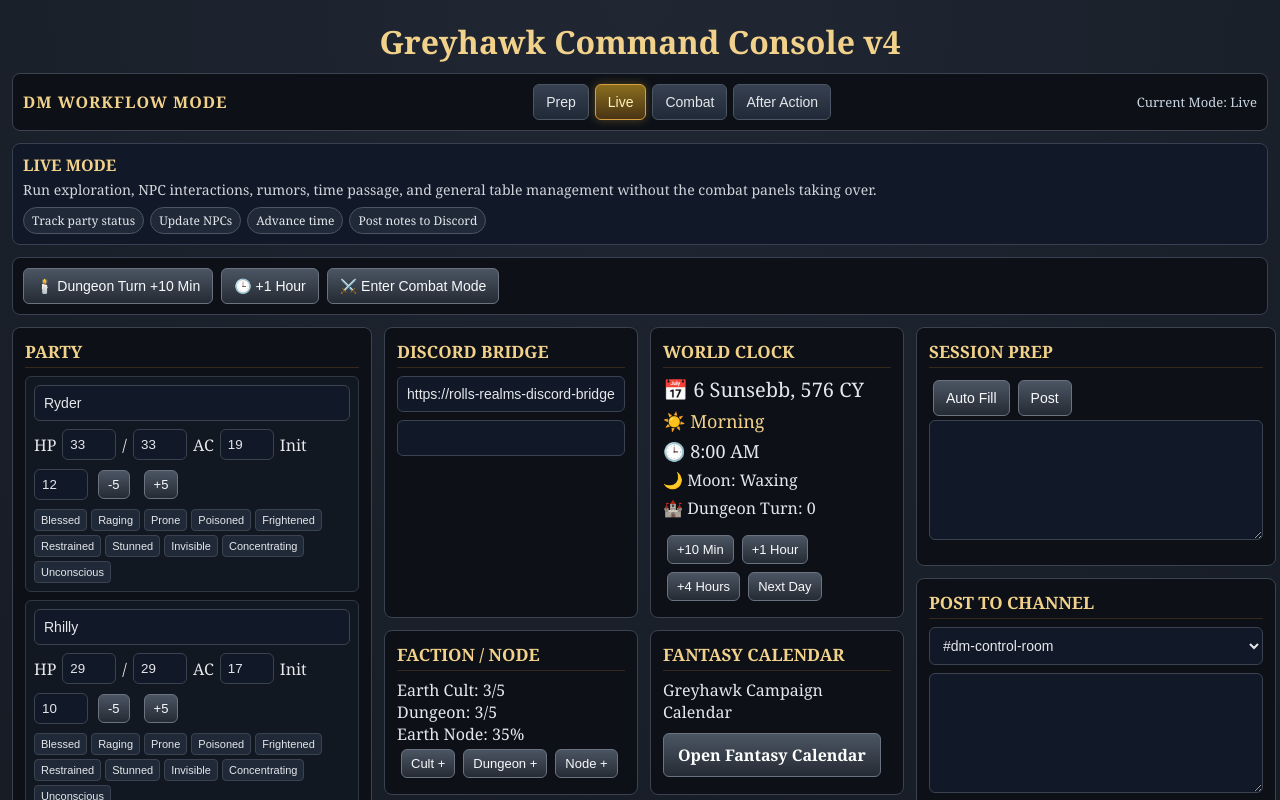
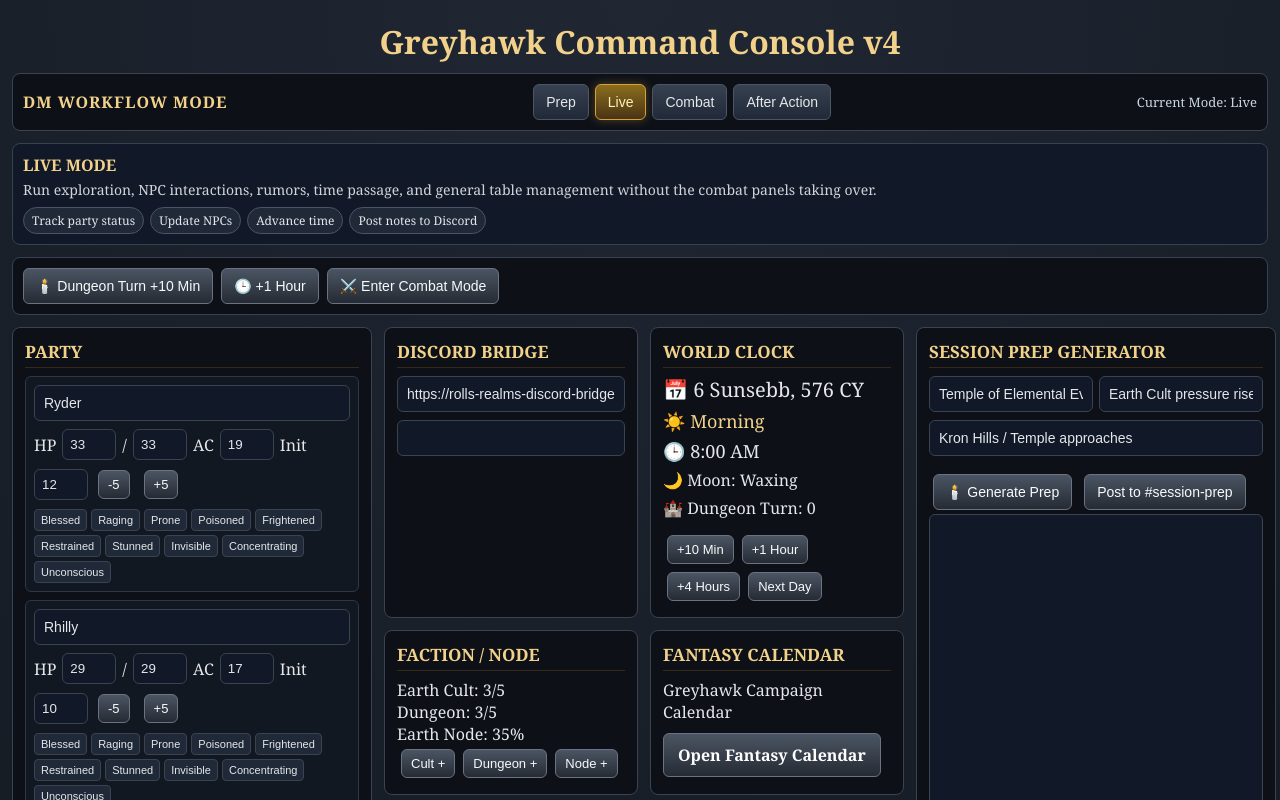
Before and after one commit to hahnfahn-web/greyhawk-console, a React (Vite) app: page / in a window 1280 px wide. Shown: the top 800 px of the page. Built offline with nearby package versions, Linux system fonts and the light colour scheme.

Commit message:
Add Session Prep Generator v1

```diff
--- a/src/App.jsx
+++ b/src/App.jsx
@@ -617,6 +617,9 @@ export default function App() {
   });
 
   const [sessionPrep, setSessionPrep] = useState(() => loadSaved("sessionPrep", ""));
+  const [prepFocus, setPrepFocus] = useState(() => loadSaved("prepFocus", "Temple of Elemental Evil"));
+  const [prepThreat, setPrepThreat] = useState(() => loadSaved("prepThreat", "Earth Cult pressure rises"));
+  const [prepLocation, setPrepLocation] = useState(() => loadSaved("prepLocation", "Kron Hills / Temple approaches"));
   const [savedEncounters, setSavedEncounters] = useState(() =>
     loadSaved("savedEncounters", DEFAULT_ENCOUNTERS)
   );
@@ -642,6 +645,9 @@ export default function App() {
   useEffect(() => localStorage.setItem("selectedActionInfo", JSON.stringify(selectedActionInfo)), [selectedActionInfo]);
   useEffect(() => localStorage.setItem("npcs", JSON.stringify(npcs)), [npcs]);
   useEffect(() => localStorage.setItem("sessionPrep", JSON.stringify(sessionPrep)), [sessionPrep]);
+  useEffect(() => localStorage.setItem("prepFocus", JSON.stringify(prepFocus)), [prepFocus]);
+  useEffect(() => localStorage.setItem("prepThreat", JSON.stringify(prepThreat)), [prepThreat]);
+  useEffect(() => localStorage.setItem("prepLocation", JSON.stringify(prepLocation)), [prepLocation]);
   useEffect(() => localStorage.setItem("savedEncounters", JSON.stringify(savedEncounters)), [savedEncounters]);
 
   const addLog = (msg) =>
@@ -956,6 +962,30 @@ export default function App() {
     reader.readAsText(file);
   };
 
+  const syncDefaultMonsters = () => {
+    let addedCount = 0;
+
+    setMonsterLibrary((prev) => {
+      const merged = [...prev];
+
+      DEFAULT_MONSTER_LIBRARY.forEach((defaultMonster) => {
+        const exists = merged.some(
+          (entry) => entry.name.toLowerCase() === defaultMonster.name.toLowerCase()
+        );
+
+        if (!exists) {
+          const normalized = normalizeMonster(defaultMonster);
+          merged.push({ ...normalized, id: undefined });
+          addedCount += 1;
+        }
+      });
+
+      return merged;
+    });
+
+    addLog(`🔄 Sync Defaults complete. Added ${addedCount} monster(s).`);
+  };
+
   const updateEnemyHp = (id, amount) => {
     setEnemies((prev) => {
       return prev.flatMap((e) => {
@@ -1189,20 +1219,58 @@ export default function App() {
     });
   };
 
-  const buildPrep = () => `## 🕯️ Session Prep
+  const buildPrep = () => `## 🕯️ Session Prep — Greyhawk Command Console
+
+**Focus:** ${prepFocus || "Temple of Elemental Evil"}
+**Primary Threat:** ${prepThreat || "Cult activity escalates"}
+**Likely Location:** ${prepLocation || "Near the Temple"}
 
 **Date:** ${calendar.date}, ${calendar.phase}, ${formatHour(calendar.time)}
 **Dungeon Turn:** ${calendar.dungeonTurn || 0}
 **Moon Phase:** ${calendar.moonPhase || "Waxing"}
 **Session:** #${calendar.session}
-**Earth Cult Alert:** ${earthCult}/5
-**Dungeon Alert:** ${dungeonAlert}/5
-**Earth Node Progress:** ${nodeProgress}%
-
-### Notes
-- Encounter ideas
-- NPC reactions
-- Treasure hooks`;
+
+## Current World State
+- Earth Cult Alert: ${earthCult}/5
+- Dungeon Alert: ${dungeonAlert}/5
+- Earth Node Progress: ${nodeProgress}%
+
+## Opening Recap
+The road behind the party is troubled by rumor, old blood, and the slow tightening grip of hidden powers. The cults beneath the Temple do not sleep. Their watchers listen from broken halls, muddy roads, and friendly-looking taprooms.
+
+## Likely Scenes
+1. **Approach / Investigation:** Signs of cult movement, disturbed earth, frightened locals, or unnatural silence.
+2. **NPC Pressure:** A suspicious villager, desperate informant, or cult-touched survivor forces a decision.
+3. **Dungeon or Wilderness Threat:** Patrols, traps, ambushes, or environmental hazards reveal the enemy's preparation.
+4. **Choice Point:** Press onward, retreat, negotiate, rest, or risk attracting greater attention.
+
+## Active NPC / Faction Moves
+- Earth Cult agents reinforce chokepoints and watch for relic-bearers.
+- Local informants grow nervous; one may sell information to the wrong side.
+- Rival cult influence may exploit any delay or visible weakness.
+
+## Rumors / Clues
+- "The ground has been breathing near the old stones."
+- "A hooded priest paid silver for names of armed strangers."
+- "Something root-bound and dead was seen moving in the reeds."
+
+## Encounter Options
+- Cult Ambush if the party moves openly or makes noise.
+- Rootbound Husk if they pass through marsh, roots, grave-soil, or corrupted wilderness.
+- Earth Temple Guard if they breach a fortified cult position.
+
+## Treasure / Rewards Hooks
+- Earth cult token or coded prayer strip.
+- Mud-caked relic fragment or blackened seed-core.
+- A recovered note pointing toward the next chamber, informant, or cult cell.
+
+## DM Reminders
+- Advance time after meaningful exploration.
+- Escalate Dungeon Alert if the party rests loudly, leaves witnesses, or triggers alarms.
+- Use bloodied monsters intelligently: flee, call aid, bargain, or die fanatically depending on morale.
+
+## Discord Player Teaser
+The old roads bend toward darker ground. Somewhere ahead, roots clutch bone, stone remembers blood, and the Temple waits beneath a silence too deliberate to be natural.`;
 
   const buildSnapshot = () => {
     const partyText = party
@@ -1507,16 +1575,24 @@ Earth Node Progress: ${nodeProgress}%`;
                 saveMonsterAsNew={saveMonsterAsNew}
                 exportMonsterLibrary={exportMonsterLibrary}
                 importMonsterLibrary={importMonsterLibrary}
+                syncDefaultMonsters={syncDefaultMonsters}
               />
               <EnemiesPanel enemies={enemies} enemyForm={enemyForm} setEnemyForm={setEnemyForm} addEnemy={addEnemy} updateEnemyHp={updateEnemyHp} removeEnemy={removeEnemy} toggleEnemyCondition={toggleEnemyCondition} saveFormToMonsterLibrary={saveFormToMonsterLibrary} />
             </>
           )}
           {(workflowMode === "Prep" || workflowMode === "Live") && (
-            <Panel title="Session Prep">
-              <button style={buttonStyle} onClick={() => setSessionPrep(buildPrep())}>Auto Fill</button>
-              <button style={buttonStyle} onClick={() => postToDiscord("session-prep", sessionPrep || buildPrep())}>Post</button>
-              <textarea style={textAreaStyle} value={sessionPrep} onChange={(e) => setSessionPrep(e.target.value)} />
-            </Panel>
+            <SessionPrepGeneratorPanel
+              sessionPrep={sessionPrep}
+              setSessionPrep={setSessionPrep}
+              buildPrep={buildPrep}
+              postToDiscord={postToDiscord}
+              prepFocus={prepFocus}
+              setPrepFocus={setPrepFocus}
+              prepThreat={prepThreat}
+              setPrepThreat={setPrepThreat}
+              prepLocation={prepLocation}
+              setPrepLocation={setPrepLocation}
+            />
           )}
 
           {(workflowMode === "Prep" || workflowMode === "Live" || workflowMode === "After Action") && (
@@ -1548,42 +1624,7 @@ Earth Node Progress: ${nodeProgress}%`;
         <div style={bottomStyle}>
           <Panel title="Log">
             <div style={logBoxStyle}>{log.length === 0 ? <p>No actions yet.</p> : log.map((l, i) => <div key={i}>• {l}</div>)}</div>
-
-      <div style={monsterEditorPanelStyle}>
-        <h3 style={subHeaderStyle}>Monster Editor</h3>
-
-        <input style={inputStyle} placeholder="Name" value={monsterEditor.name} onChange={(e) => setMonsterEditor({ ...monsterEditor, name: e.target.value })} />
-
-        <div style={miniGridStyle}>
-          <input style={inputStyle} placeholder="HP" value={monsterEditor.hp} onChange={(e) => setMonsterEditor({ ...monsterEditor, hp: e.target.value })} />
-          <input style={inputStyle} placeholder="AC" value={monsterEditor.ac} onChange={(e) => setMonsterEditor({ ...monsterEditor, ac: e.target.value })} />
-          <input style={inputStyle} placeholder="Init" value={monsterEditor.init} onChange={(e) => setMonsterEditor({ ...monsterEditor, init: e.target.value })} />
-          <input style={inputStyle} placeholder="XP" value={monsterEditor.xp} onChange={(e) => setMonsterEditor({ ...monsterEditor, xp: e.target.value })} />
-        </div>
-
-        <div style={miniGridStyle}>
-          <input style={inputStyle} placeholder="Attack Bonus" value={monsterEditor.attackBonus} onChange={(e) => setMonsterEditor({ ...monsterEditor, attackBonus: e.target.value })} />
-          <input style={inputStyle} placeholder="Spell Save DC" value={monsterEditor.spellSaveDc} onChange={(e) => setMonsterEditor({ ...monsterEditor, spellSaveDc: e.target.value })} />
-          <input style={inputStyle} placeholder="Spell Attack Bonus" value={monsterEditor.spellAttackBonus} onChange={(e) => setMonsterEditor({ ...monsterEditor, spellAttackBonus: e.target.value })} />
-          <input style={inputStyle} placeholder="Speed" value={monsterEditor.speed} onChange={(e) => setMonsterEditor({ ...monsterEditor, speed: e.target.value })} />
-        </div>
-
-        <input style={inputStyle} placeholder="Senses" value={monsterEditor.senses} onChange={(e) => setMonsterEditor({ ...monsterEditor, senses: e.target.value })} />
-
-        <input style={inputStyle} placeholder="Languages" value={monsterEditor.languages} onChange={(e) => setMonsterEditor({ ...monsterEditor, languages: e.target.value })} />
-
-        <textarea style={textAreaStyle} placeholder="Traits (one per line)" value={monsterEditor.traits} onChange={(e) => setMonsterEditor({ ...monsterEditor, traits: e.target.value })} />
-
-        <textarea style={textAreaStyle} placeholder="Tactics (one per line)" value={monsterEditor.tactics} onChange={(e) => setMonsterEditor({ ...monsterEditor, tactics: e.target.value })} />
-
-        <textarea style={textAreaStyle} placeholder="Loot (one per line)" value={monsterEditor.loot} onChange={(e) => setMonsterEditor({ ...monsterEditor, loot: e.target.value })} />
-
-        <div style={buttonWrapStyle}>
-          <button style={buttonStyle} onClick={saveMonsterEditor}>💾 Save Monster</button>
-          <button style={buttonStyle} onClick={saveMonsterAsNew}>📚 Save As New</button>
-        </div>
-      </div>
-    </Panel>
+</Panel>
         </div>
       </main>
     </div>
@@ -1871,6 +1912,60 @@ function CombatDirectorPanel({ round, active, initiative, turnIndex, nextTurn, r
       </div>
 
       {encounterSummary && <textarea style={{ ...textAreaStyle, minHeight: 220 }} value={encounterSummary} readOnly />}
+    </Panel>
+  );
+}
+
+function SessionPrepGeneratorPanel({
+  sessionPrep,
+  setSessionPrep,
+  buildPrep,
+  postToDiscord,
+  prepFocus,
+  setPrepFocus,
+  prepThreat,
+  setPrepThreat,
+  prepLocation,
+  setPrepLocation,
+}) {
+  const generatePrep = () => {
+    setSessionPrep(buildPrep());
+  };
+
+  return (
+    <Panel title="Session Prep Generator">
+      <div style={miniGridStyle}>
+        <input
+          style={inputStyle}
+          placeholder="Session focus"
+          value={prepFocus}
+          onChange={(event) => setPrepFocus(event.target.value)}
+        />
+        <input
+          style={inputStyle}
+          placeholder="Primary threat"
+          value={prepThreat}
+          onChange={(event) => setPrepThreat(event.target.value)}
+        />
+      </div>
+
+      <input
+        style={inputStyle}
+        placeholder="Likely location"
+        value={prepLocation}
+        onChange={(event) => setPrepLocation(event.target.value)}
+      />
+
+      <div style={buttonWrapStyle}>
+        <button style={buttonStyle} onClick={generatePrep}>🕯️ Generate Prep</button>
+        <button style={buttonStyle} onClick={() => postToDiscord("session-prep", sessionPrep || buildPrep())}>Post to #session-prep</button>
+      </div>
+
+      <textarea
+        style={{ ...textAreaStyle, minHeight: 320 }}
+        value={sessionPrep}
+        onChange={(event) => setSessionPrep(event.target.value)}
+      />
     </Panel>
   );
 }
@@ -1924,7 +2019,21 @@ function PartyPanel({ party, updatePartyField, updatePartyHp, toggleCondition })
   );
 }
 
-function MonsterLibraryPanel({ monsterLibrary, monsterSearch, setMonsterSearch, addMonsterFromLibrary, deleteMonsterFromLibrary, exportMonsterLibrary, importMonsterLibrary, openMonsterEditor, monsterEditor, setMonsterEditor, saveMonsterEditor, saveMonsterAsNew }) {
+function MonsterLibraryPanel({
+  monsterLibrary,
+  monsterSearch,
+  setMonsterSearch,
+  addMonsterFromLibrary,
+  deleteMonsterFromLibrary,
+  openMonsterEditor,
+  monsterEditor,
+  setMonsterEditor,
+  saveMonsterEditor,
+  saveMonsterAsNew,
+  exportMonsterLibrary,
+  importMonsterLibrary,
+  syncDefaultMonsters,
+}) {
   const query = monsterSearch.trim().toLowerCase();
   const filteredMonsters = monsterLibrary.filter((monster) =>
     monster.name.toLowerCase().includes(query)
@@ -1943,7 +2052,9 @@ function MonsterLibraryPanel({ monsterLibrary, monsterSearch, setMonsterSearch,
         <button style={smallButtonStyle} onClick={exportMonsterLibrary}>
           📤 Export Library
         </button>
-
+        <button style={smallButtonStyle} onClick={syncDefaultMonsters}>
+          🔄 Sync Defaults
+        </button>
         <label style={smallButtonStyle}>
           📥 Import Library
           <input
@@ -1966,7 +2077,10 @@ function MonsterLibraryPanel({ monsterLibrary, monsterSearch, setMonsterSearch,
                 HP {monster.hp}/{monster.maxHp} | AC {monster.ac} | XP {monster.xp}
               </div>
               <div style={{ fontSize: 12, marginTop: 4 }}>
-                {(monster.actions || []).slice(0, 4).join(" • ")}
+                {(monster.actions || [])
+                  .slice(0, 4)
+                  .map((action) => (typeof action === "string" ? action : action.name))
+                  .join(" • ")}
               </div>
               <button style={smallButtonStyle} onClick={() => addMonsterFromLibrary(monster)}>
                 Add to Encounter
@@ -1980,6 +2094,32 @@ function MonsterLibraryPanel({ monsterLibrary, monsterSearch, setMonsterSearch,
             </div>
           ))
         )}
+      </div>
+
+      <div style={monsterEditorPanelStyle}>
+        <h3 style={subHeaderStyle}>Monster Editor</h3>
+        <input style={inputStyle} placeholder="Name" value={monsterEditor.name} onChange={(e) => setMonsterEditor({ ...monsterEditor, name: e.target.value })} />
+        <div style={miniGridStyle}>
+          <input style={inputStyle} placeholder="HP" value={monsterEditor.hp} onChange={(e) => setMonsterEditor({ ...monsterEditor, hp: e.target.value })} />
+          <input style={inputStyle} placeholder="AC" value={monsterEditor.ac} onChange={(e) => setMonsterEditor({ ...monsterEditor, ac: e.target.value })} />
+          <input style={inputStyle} placeholder="Init" value={monsterEditor.init} onChange={(e) => setMonsterEditor({ ...monsterEditor, init: e.target.value })} />
+          <input style={inputStyle} placeholder="XP" value={monsterEditor.xp} onChange={(e) => setMonsterEditor({ ...monsterEditor, xp: e.target.value })} />
+        </div>
+        <div style={miniGridStyle}>
+          <input style={inputStyle} placeholder="Attack Bonus" value={monsterEditor.attackBonus} onChange={(e) => setMonsterEditor({ ...monsterEditor, attackBonus: e.target.value })} />
+          <input style={inputStyle} placeholder="Spell Save DC" value={monsterEditor.spellSaveDc} onChange={(e) => setMonsterEditor({ ...monsterEditor, spellSaveDc: e.target.value })} />
+          <input style={inputStyle} placeholder="Spell Attack Bonus" value={monsterEditor.spellAttackBonus} onChange={(e) => setMonsterEditor({ ...monsterEditor, spellAttackBonus: e.target.value })} />
+          <input style={inputStyle} placeholder="Speed" value={monsterEditor.speed} onChange={(e) => setMonsterEditor({ ...monsterEditor, speed: e.target.value })} />
+        </div>
+        <input style={inputStyle} placeholder="Senses" value={monsterEditor.senses} onChange={(e) => setMonsterEditor({ ...monsterEditor, senses: e.target.value })} />
+        <input style={inputStyle} placeholder="Languages" value={monsterEditor.languages} onChange={(e) => setMonsterEditor({ ...monsterEditor, languages: e.target.value })} />
+        <textarea style={textAreaStyle} placeholder="Traits (one per line)" value={monsterEditor.traits} onChange={(e) => setMonsterEditor({ ...monsterEditor, traits: e.target.value })} />
+        <textarea style={textAreaStyle} placeholder="Tactics (one per line)" value={monsterEditor.tactics} onChange={(e) => setMonsterEditor({ ...monsterEditor, tactics: e.target.value })} />
+        <textarea style={textAreaStyle} placeholder="Loot (one per line)" value={monsterEditor.loot} onChange={(e) => setMonsterEditor({ ...monsterEditor, loot: e.target.value })} />
+        <div style={buttonWrapStyle}>
+          <button style={buttonStyle} onClick={saveMonsterEditor}>💾 Save Monster</button>
+          <button style={buttonStyle} onClick={saveMonsterAsNew}>📚 Save As New</button>
+        </div>
       </div>
     </Panel>
   );
```
